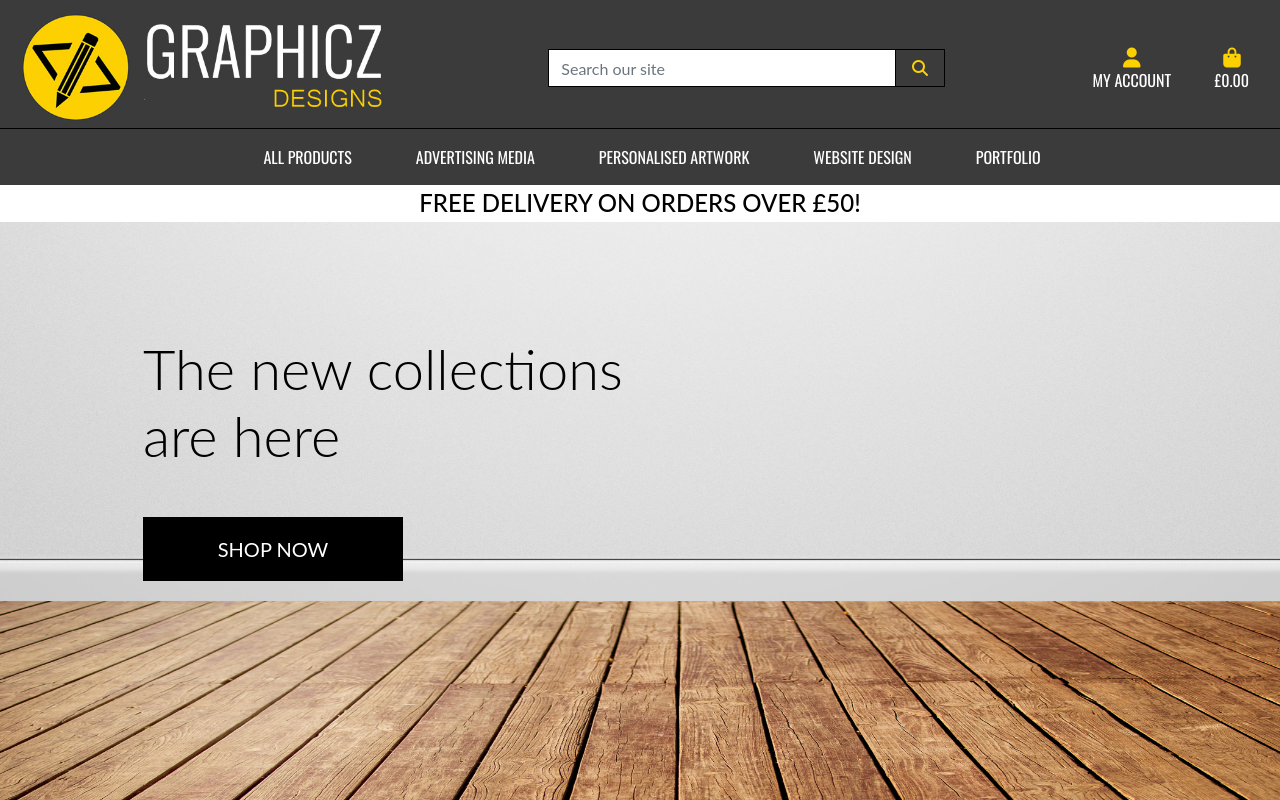
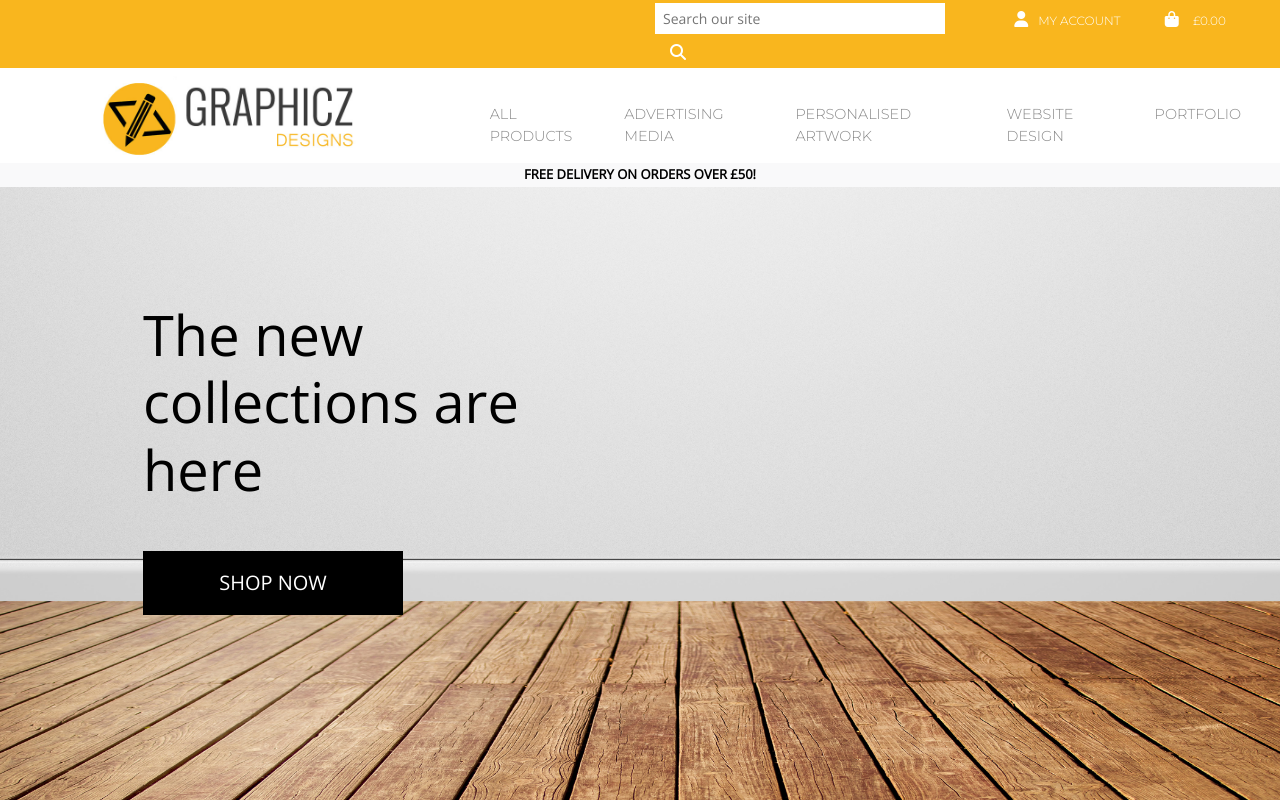
Before and after one commit to Baynuts/graphics, a Django app: page / in a window 1280 px wide. Run offline with Django 3.2, Linux system fonts and the light colour scheme; some libraries are stand-ins or nearby versions.

Commit message:
Rework header for desktop with new colours

```diff
--- a/static/css/base.css
+++ b/static/css/base.css
@@ -7,24 +7,37 @@ body {
     background-size: cover;
     height: calc(100vh - 164px);
     color: #555;
-    font-family: 'Lato';
+    font-family: 'Open Sans', sans-serif;
 }
 
 #topnav {
-    background-color: #3B3B3B;
-    font-family: Oswald;
+    background-color: #f9b61e;
+    font-family: 'Montserrat', sans-serif;
     text-transform: uppercase;
 }
 
-.std-font {
-    font-family: 'Lato';
+.top-txt {
+    font-size: 0.75rem;
+    padding-left: 10px;
+    color: #fff;
 }
 
-.nav-bg {
-    background-color: #3B3B3B!important;
-    border-top: 1px solid black;
+.search-bx {
+    width: 300px;
+    margin-top: 3px;
+}
 
+
+
+#bottomnav {
+    color: #898989;
+    background-color: #ffffff;
 }
+
+.std-font {
+    font-family: 'Open Sans', sans-serif;
+}
+
 
 .icon {
     align-items: center;
@@ -32,11 +45,12 @@ body {
     justify-content: center;
     height: 1.5rem;
     width: 1.5rem;
-    color: #FDD000;
+    color: #Ffffff;
 }
 
 .logo-box {
-    height: 120px;
+    height: 85px;
+    margin-left: 20%;
 }
 
 .fa-yel {
@@ -44,17 +58,19 @@ body {
 }
 
 .navbar {
-    font-family: Oswald;
+    font-family: 'Montserrat', sans-serif;
     text-transform: uppercase;
-    color: #ffff;
+    font-weight: 400;
+    font-size: 0.9em;
+    padding-top: 20px;
 }
 
 .navbar a {
-    color: #fff;
+    color: #898989;
 }
 
 .navbar a:hover {
-    color: #FDD000!important;
+    border-bottom: 4px solid #fdd000;
 }
 
 a.dropdown-item {
@@ -62,11 +78,15 @@ a.dropdown-item {
 }
 
 #delivery-banner {
-    font-family: 'Lato';
-    background-color: #fff;
+    font-family: 'Open Sans', sans-serif;
+    background-color: #f9f9fa;
     text-transform: uppercase;
 }
 
+ h4.logo-font {
+    font-size: 13px;
+    font-weight: 600;
+ }
 
 
 
--- a/templates/base.html
+++ b/templates/base.html
@@ -14,7 +14,7 @@
 
     {% block corecss %}
     <link rel="stylesheet" href="https://stackpath.bootstrapcdn.com/bootstrap/4.5.0/css/bootstrap.min.css" integrity="sha384-9aIt2nRpC12Uk9gS9baDl411NQApFmC26EwAOH8WgZl5MYYxFfc+NcPb1dKGj7Sk" crossorigin="anonymous">
-    <link href="https://fonts.googleapis.com/css2?family=Oswald:wght@200;400;700&display=swap" rel="stylesheet">
+    <link href="https://fonts.googleapis.com/css2?family=Montserrat:wght@300;700&family=Open+Sans&display=swap" rel="stylesheet">
     <link rel="stylesheet" href="{% static 'css/base.css' %}">
 
     {% endblock %}
@@ -36,19 +36,18 @@
     <title>Graphicz {% block extra_title %}{% endblock %}</title>
   </head>
   <body>
+
+
+
+
      <header class="container-fluid fixed-top">
-        <div id="topnav" class="row pt-lg-2 d-none d-lg-flex">
-            <div class="col-12 col-lg-5 my-auto py-1 py-lg-0">
-                <a href="{% url 'home' %}">
-                    <img src="/media/graphicz-design-logo.jpg" class="logo-box">
-                </a>
-            </div>
-            <div class="col-12 col-lg-4 my-auto py-1 py-lg-0">
+        <div id="topnav" class="row justify-content-end">
+            <div class="col-12 col-lg-3">
                 <form method="GET" action="{% url 'products' %}">
                     <div class="input-group w-100 std-font">
-                        <input class="form-control border border-black rounded-0" type="text" name="q" placeholder="Search our site">
+                        <input class="form-control-sm border-0 rounded-0 search-bx" type="text" name="q" placeholder="Search our site">
                         <div class="input-group-append">
-                            <button class="form-control btn btn-white border border-black rounded-0" type="submit">
+                            <button class="form-control-sm border-0 btn btn-white rounded-0" type="submit">
                                 <span class="icon">
                                     <i class="fas fa-search"></i>
                                 </span>
@@ -57,14 +56,11 @@
                     </div>
                 </form>
             </div>
-            <div class="col-12 col-lg-3 my-auto py-1 py-lg-0">
-                <ul class="list-inline list-unstyled text-center text-lg-right my-0">
+            <div class="col-12 col-lg-3">
+                <ul class="list-inline list-unstyled text-center my-0">
                     <li class="list-inline-item dropdown">
                         <a class="text-white nav-link" href="#" id="user-options" data-toggle="dropdown" aria-haspopup="true" aria-expanded="false">
-                            <div class="text-center">
-                                <div><i class="fas fa-user fa-lg fa-yel"></i></div>
-                                <p class="my-0">My Account</p>
-                            </div>
+                            <i class="fas fa-user"></i><span class="my-0 top-txt">My Account</span>
                         </a>
                         <div class="dropdown-menu border-0" aria-labelledby="user-options">
                             {% if request.user.is_authenticated %}
@@ -81,23 +77,28 @@
                     </li>
                     <li class="list-inline-item">
                         <a class="{% if grand_total %}text-info font-weight-bold{% else %}text-white{% endif %} nav-link" href="{% url 'view_cart' %}">
-                            <div class="text-center">
-                                <div><i class="fas fa-shopping-bag fa-lg fa-yel"></i></div>
-                                <p class="my-0">
+                            <i class="fas fa-shopping-bag text-white"></i>
+                            <span class="my-0 top-txt">
                                     {% if grand_total %}
                                         £{{ grand_total|floatformat:2 }}
                                     {% else %}
                                         £0.00
                                     {% endif %}
-                                </p>
-                            </div>
+                            </span>
                         </a>
                     </li>
                 </ul>
             </div>
         </div>
-                <div class="row nav-bg">
-            <nav class="navbar navbar-expand-lg w-100">
+
+        <div id="bottomnav" class="row pt-lg-2 d-none d-lg-flex">
+            <div class="col-12 col-lg-4">
+                <a href="{% url 'home' %}">
+                    <img src="/media/graphicz-logo.jpg" class="logo-box">
+                </a>
+            </div>
+            <div class="col-12 col-lg-8">
+                <nav class="navbar navbar-expand-lg">
                     <button class="navbar-toggler" type="button" data-toggle="collapse" data-target="#main-nav" aria-controls="main-nav" aria-expanded="false" aria-label="Toggle navigation">
                         <span class="navbar-toggler-icon"></span>
                     </button>
@@ -105,12 +106,16 @@
                     {% include 'includes/main-nav.html' %}
                 </nav>
             </div>
+        </div>
+
         <div id="delivery-banner" class="row text-center">
             <div class="col text-black">
                 <h4 class="logo-font my-1">Free delivery on orders over £{{ free_delivery_threshold }}!</h4>
             </div>
         </div>
     </header>
+
+
     {% if messages %}
         <div class="message-container">
             {% for message in messages %}
--- a/templates/includes/main-nav.html
+++ b/templates/includes/main-nav.html
@@ -1,12 +1,12 @@
 <div class="collapse navbar-collapse" id="main-nav">
     <ul class="navbar-nav w-auto mx-auto">
      <li class="nav-item d-block d-md-none">
-            <a class="nav-link mr-5" href="{% url 'home' %}" id="home-link">
+            <a class="nav-link mr-3" href="{% url 'home' %}" id="home-link">
                 Home
             </a>
         </li>
         <li class="nav-item dropdown">
-            <a class="nav-link mr-5" href="#" id="all-products-link" data-toggle="dropdown" aria-haspopup="true" aria-expanded="false">
+            <a class="nav-link mr-3" href="#" id="all-products-link" data-toggle="dropdown" aria-haspopup="true" aria-expanded="false">
                 All Products
             </a>
             <div class="dropdown-menu border-0" aria-labelledby="all-products-link">
@@ -18,7 +18,7 @@
         </li>
 
         <li class="nav-item dropdown">
-            <a class="nav-link mr-5" href="#" id="advertising-link" data-toggle="dropdown" aria-haspopup="true" aria-expanded="false">
+            <a class="nav-link mr-3" href="#" id="advertising-link" data-toggle="dropdown" aria-haspopup="true" aria-expanded="false">
                 Advertising Media
             </a>
             <div class="dropdown-menu border-0" aria-labelledby="advertising-link">
@@ -31,7 +31,7 @@
         </li>
 
         <li class="nav-item dropdown">
-            <a class="nav-link mr-5" href="#" id="personalised-link" data-toggle="dropdown" aria-haspopup="true" aria-expanded="false">
+            <a class="nav-link mr-3" href="#" id="personalised-link" data-toggle="dropdown" aria-haspopup="true" aria-expanded="false">
                 Personalised Artwork
             </a>
             <div class="dropdown-menu border-0" aria-labelledby="homeware-link">
@@ -42,7 +42,7 @@
         </li>
 
         <li class="nav-item dropdown">
-            <a class="nav-link mr-5" href="#" id="website-design-link" data-toggle="dropdown" aria-haspopup="true" aria-expanded="false">
+            <a class="nav-link mr-3" href="#" id="website-design-link" data-toggle="dropdown" aria-haspopup="true" aria-expanded="false">
                 Website Design
             </a>
             <div class="dropdown-menu border-0" aria-labelledby="specials-link">
```
Also changed, not shown: media/graphicz-design-logo.jpg (deleted), media/graphicz-logo.jpg (added). Lines whose indentation alone changed are shown as unchanged.
